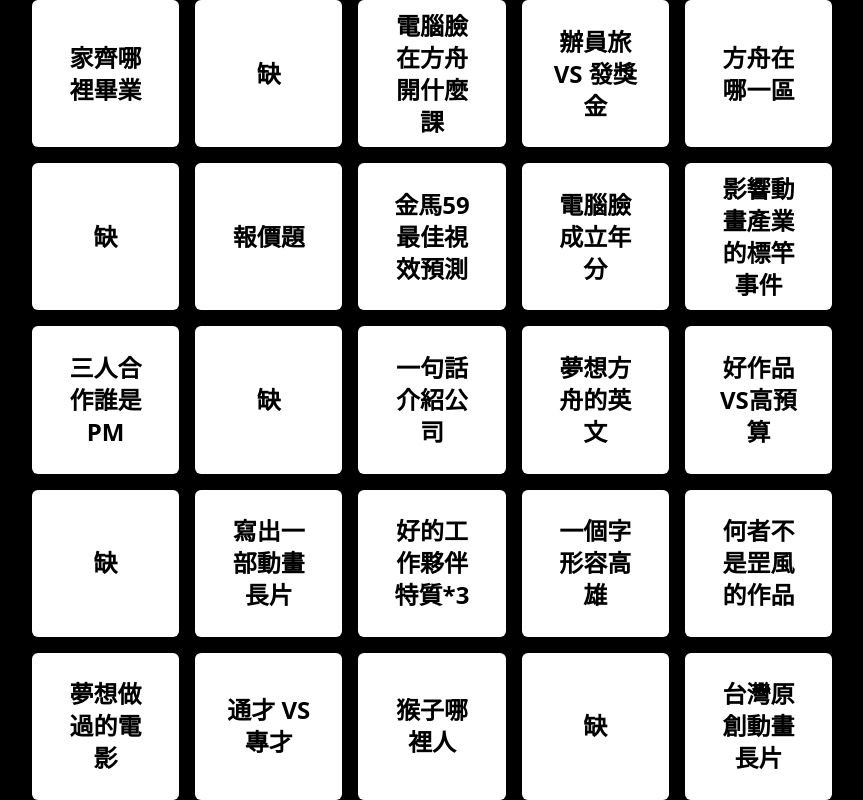
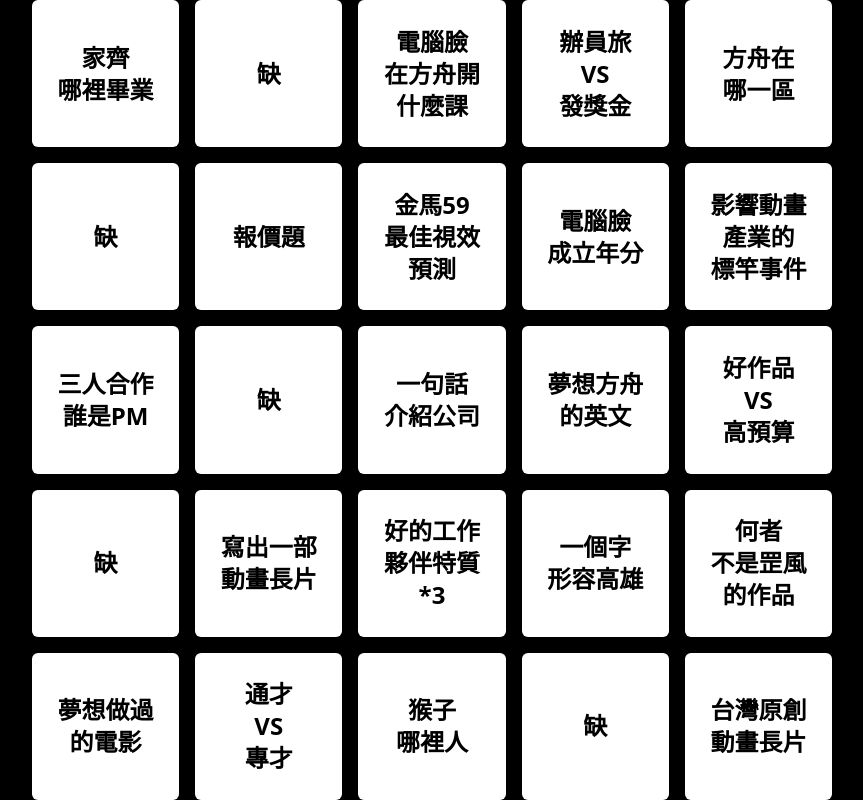
Before and after one commit to kiloking/msbingo-website, a React (Create React App) app: page / in a window 1280 px wide. Shown: the whole page, without its empty margins (208-1071 px from the left). Built offline with nearby package versions, Linux system fonts and the light colour scheme.

Commit message:
Updated wrap

```diff
--- a/src/App.js
+++ b/src/App.js
@@ -9,12 +9,12 @@ function App() {
     return(
       <div
         key={id}
-        className="bg-white rounded-md flex justify-center items-center aspect-square w-full h-full relative overflow-hidden cursor-pointer p-8  "
+        className="bg-white rounded-md flex justify-center items-center aspect-square w-full h-full relative overflow-hidden cursor-pointer p-4  "
         onClick={() => {setToggleThisFail(false); setToggleThisElement((prev) => !prev) }}
         onContextMenu={(e)=> { e.preventDefault(); setToggleThisElement(false); setToggleThisFail((prev) => !prev) }}
 
       >
-        <div className='z-10 text-2xl text-center font-semibold'>{title}</div>
+        <div className='z-10 text-2xl text-center font-semibold whitespace-pre-wrap'>{title}</div>
         <div className={'bg-[#b1fcd0] w-full h-full  absolute ' + (toggleThisElement  ? '  block' : ' hidden') }></div>
         <div className={'bg-[#595959] w-full h-full  absolute ' + (toggleThisFail  ? '  block' : ' hidden')}></div>
       </div>
--- a/src/helper.js
+++ b/src/helper.js
@@ -1,7 +1,7 @@
 export const data = [
   {
     id:'1',
-    title: '家齊哪裡畢業'
+    title: '家齊\n哪裡畢業'
   },
   {
     id:'2',
@@ -9,15 +9,15 @@ export const data = [
   },
   {
     id:'3',
-    title: '電腦臉在方舟開什麼課'
+    title: '電腦臉\n在方舟開\n什麼課'
   },
   {
     id:'4',
-    title: '辦員旅 VS 發獎金'
+    title: '辦員旅\nVS\n發獎金'
   },
   {
     id:'5',
-    title: '方舟在哪一區'
+    title: '方舟在\n哪一區'
   },
   {
     id:'6',
@@ -29,19 +29,19 @@ export const data = [
   },
   {
     id:'8',
-    title: '金馬59最佳視效預測'
+    title: '金馬59\n最佳視效\n預測'
   },
   {
     id:'9',
-    title: '電腦臉成立年分'
+    title: '電腦臉\n成立年分'
   },
   {
     id:'10',
-    title: '影響動畫產業的標竿事件'
+    title: '影響動畫\n產業的\n標竿事件'
   },
   {
     id:'11',
-    title: '三人合作誰是 PM'
+    title: '三人合作\n誰是PM'
   },
   {
     id:'12',
@@ -49,15 +49,15 @@ export const data = [
   },
   {
     id:'13',
-    title: '一句話介紹公司'
+    title: '一句話\n介紹公司'
   },
   {
     id:'14',
-    title: '夢想方舟的英文'
+    title: '夢想方舟\n的英文'
   },
   {
     id:'15',
-    title: '好作品VS高預算'
+    title: '好作品\nVS\n高預算'
   },
   {
     id:'16',
@@ -65,31 +65,31 @@ export const data = [
   },
   {
     id:'17',
-    title: '寫出一部動畫長片'
+    title: '寫出一部\n動畫長片'
   },
   {
     id:'18',
-    title: '好的工作夥伴特質*3'
+    title: '好的工作\n夥伴特質\n*3'
   },
   {
     id:'19',
-    title: '一個字形容高雄'
+    title: '一個字\n形容高雄'
   },
   {
     id:'20',
-    title: '何者不是罡風的作品'
+    title: '何者\n不是罡風\n的作品'
   },
   {
     id:'21',
-    title: '夢想做過的電影'
+    title: '夢想做過\n的電影'
   },
   {
     id:'22',
-    title: '通才 VS 專才'
+    title: '通才\nVS\n專才'
   },
   {
     id:'23',
-    title: '猴子哪裡人'
+    title: '猴子\n哪裡人'
   },
   {
     id:'24',
@@ -97,6 +97,6 @@ export const data = [
   },
   {
     id:'25',
-    title: '台灣原創動畫長片'
+    title: '台灣原創\n動畫長片'
   }
 ]
```
